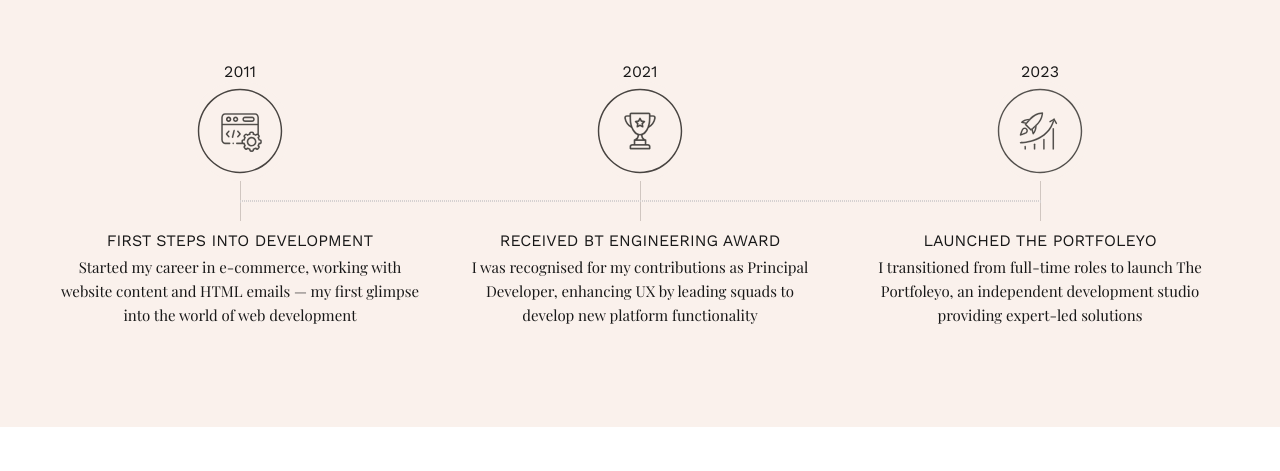
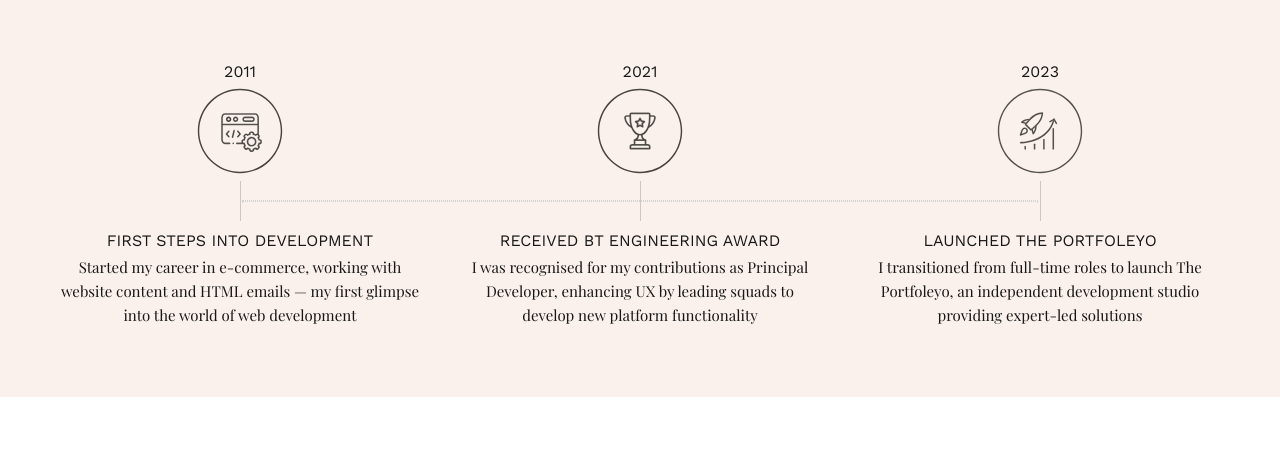
Before and after one commit to lindsayfoley/portfoleyo, a Next.js app: page /about in a window 1280 px wide. Shown: the part 685-1156 px from the top of the page. Built offline with nearby package versions, Linux system fonts and the light colour scheme; a web font is replaced by a local one.

Commit message:
tweaking copy and fixing mobile timeline

```diff
--- a/src/components/featureTiles/featureTiles.module.css
+++ b/src/components/featureTiles/featureTiles.module.css
@@ -4,6 +4,20 @@
   max-width: 1225px;
   font-style: normal;
   color: var(--darkest-grey);
+  position: relative;
+}
+
+.timeline {
+  margin: 0 auto;
+}
+
+.timeline:before {
+  content: '';
+  position: absolute;
+  top: 138px;
+  left: 0;
+  right: 0;
+  border: 1px dotted #d5d1d1;
 }
 
 .noTopPadding {
@@ -23,19 +37,6 @@
 
 .noTopPadding .serviceWrapper {
   margin: 0;
-}
-
-.timeline {
-  margin: 0;
-}
-
-.timeline:before {
-  content: '';
-  position: absolute;
-  top: 138px;
-  left: 0;
-  right: 0;
-  border: 1px dotted #d5d1d1;
 }
 
 .serviceWrapper::-webkit-scrollbar {
@@ -149,9 +150,13 @@
     }
   }
 
+  .timeline {
+    padding-bottom: 10px;
+  }
+
   .timeline:before {
     display: block;
-    margin: 0 212px;
+    margin: 0 17.5%;
   }
 
   .serviceWrapper {
--- a/src/components/featureTiles/featureTiles.tsx
+++ b/src/components/featureTiles/featureTiles.tsx
@@ -87,16 +87,10 @@ const FeatureTiles = ({
       <div
         className={`${styles.container} ${
           isDependantSection ? styles.noTopPadding : ""
-        }`}
+        } ${hasTimeline ? styles.timeline : ""}`}
       >
         {title && <SectionTitle title={title} subtitle={subtitle} />}
-        <div
-          className={`${styles.serviceWrapper} ${
-            hasTimeline ? styles.timeline : ""
-          }`}
-        >
-          {tilesMarkup}
-        </div>
+        <div className={styles.serviceWrapper}>{tilesMarkup}</div>
       </div>
     </section>
   );
--- a/src/constants/homepage/content.ts
+++ b/src/constants/homepage/content.ts
@@ -37,7 +37,7 @@ export const HOMEPAGE_CONTENT = {
         },
         title: "Custom Development",
         description:
-          "Have a vision for a site or mobile app but need the right technical expertise? I can turn complex ideas into seamless, well-crafted builds",
+          "Have a vision for a site or app but need the right technical expertise or guidance? I can turn complex ideas into seamless, well-crafted builds",
         href: "/services",
       },
       {
```
